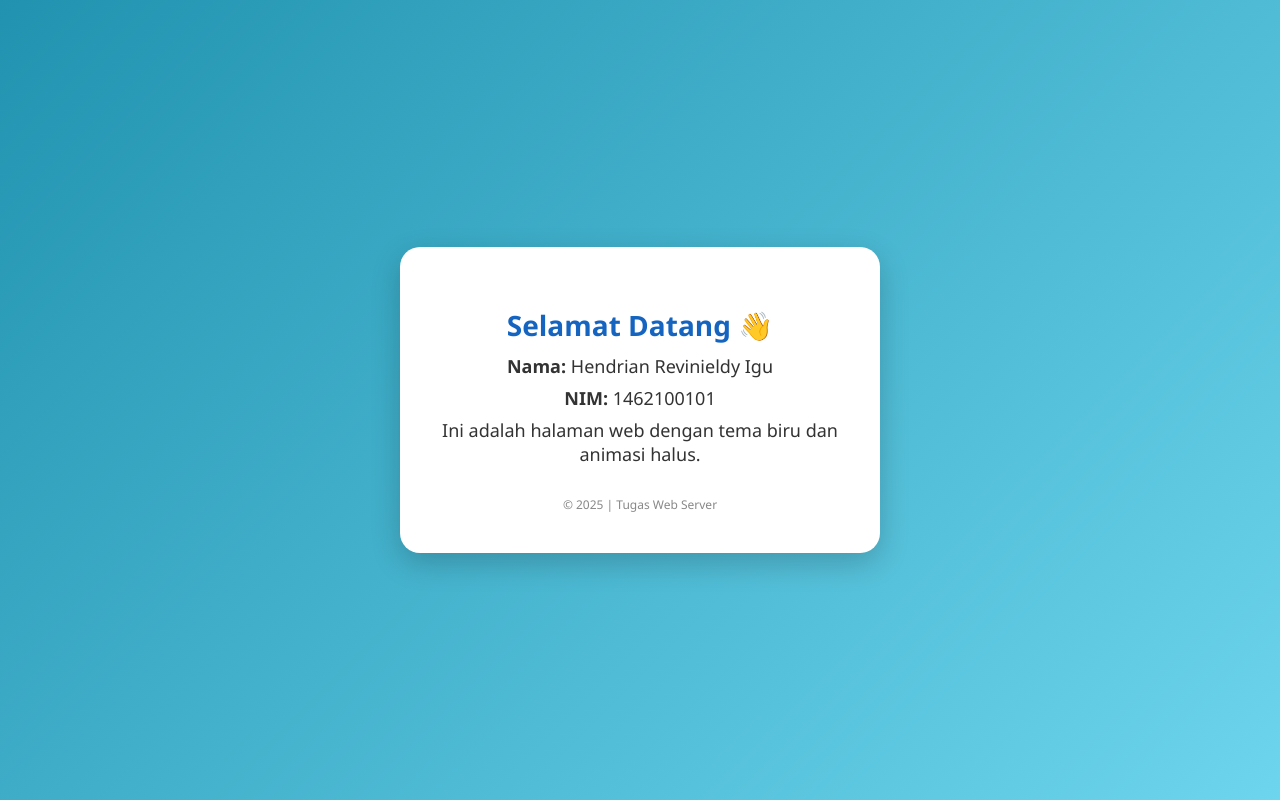
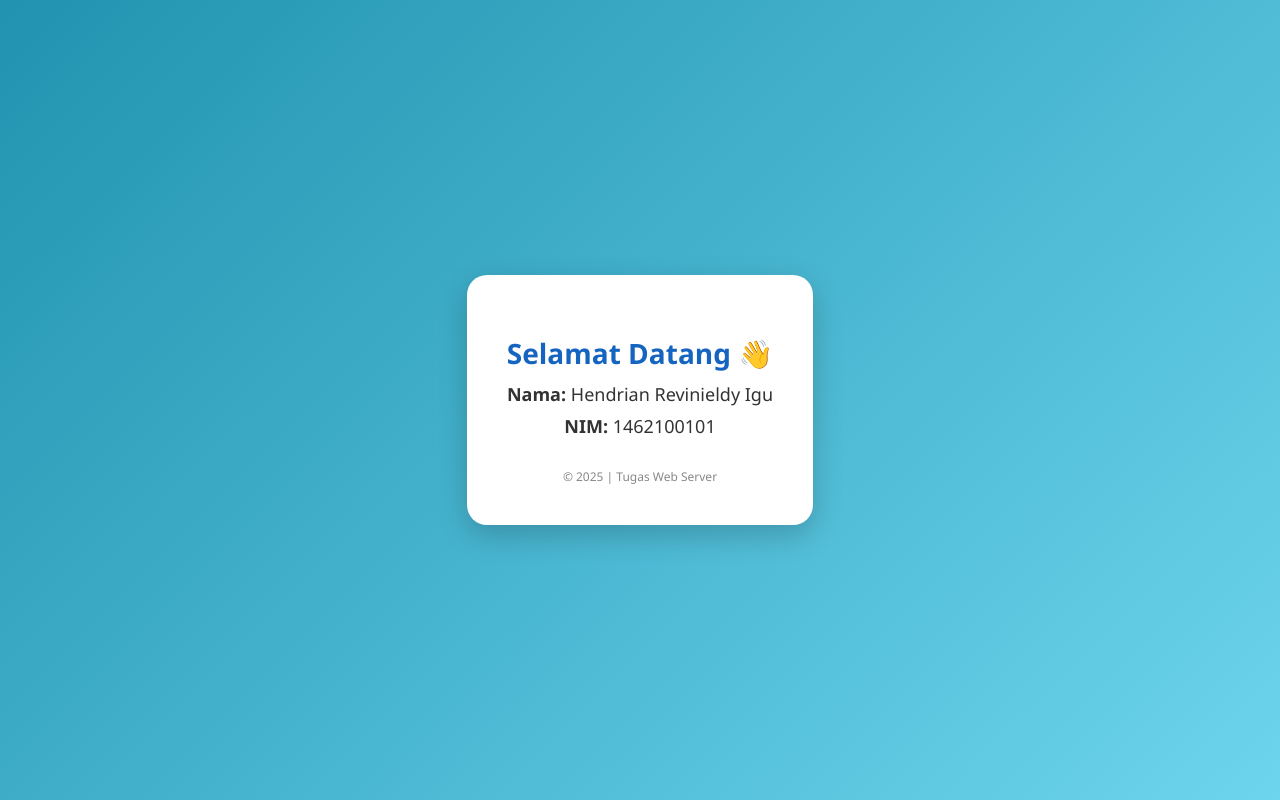
Before and after one commit to hendrikigu/TUGASMJK, a plain HTML site: page index.html in a window 1280 px wide. Drawn offline with Linux system fonts and the light colour scheme.

Commit message:
Update index.html

```diff
--- a/index.html
+++ b/index.html
@@ -57,7 +57,6 @@
     <h1>Selamat Datang 👋</h1>
     <p><strong>Nama:</strong> Hendrian Revinieldy Igu</p>
     <p><strong>NIM:</strong> 1462100101</p>
-    <p>Ini adalah halaman web dengan tema biru dan animasi halus.</p>
     <div class="footer">&copy; 2025 | Tugas Web Server</div>
   </div>
 </body>
```
